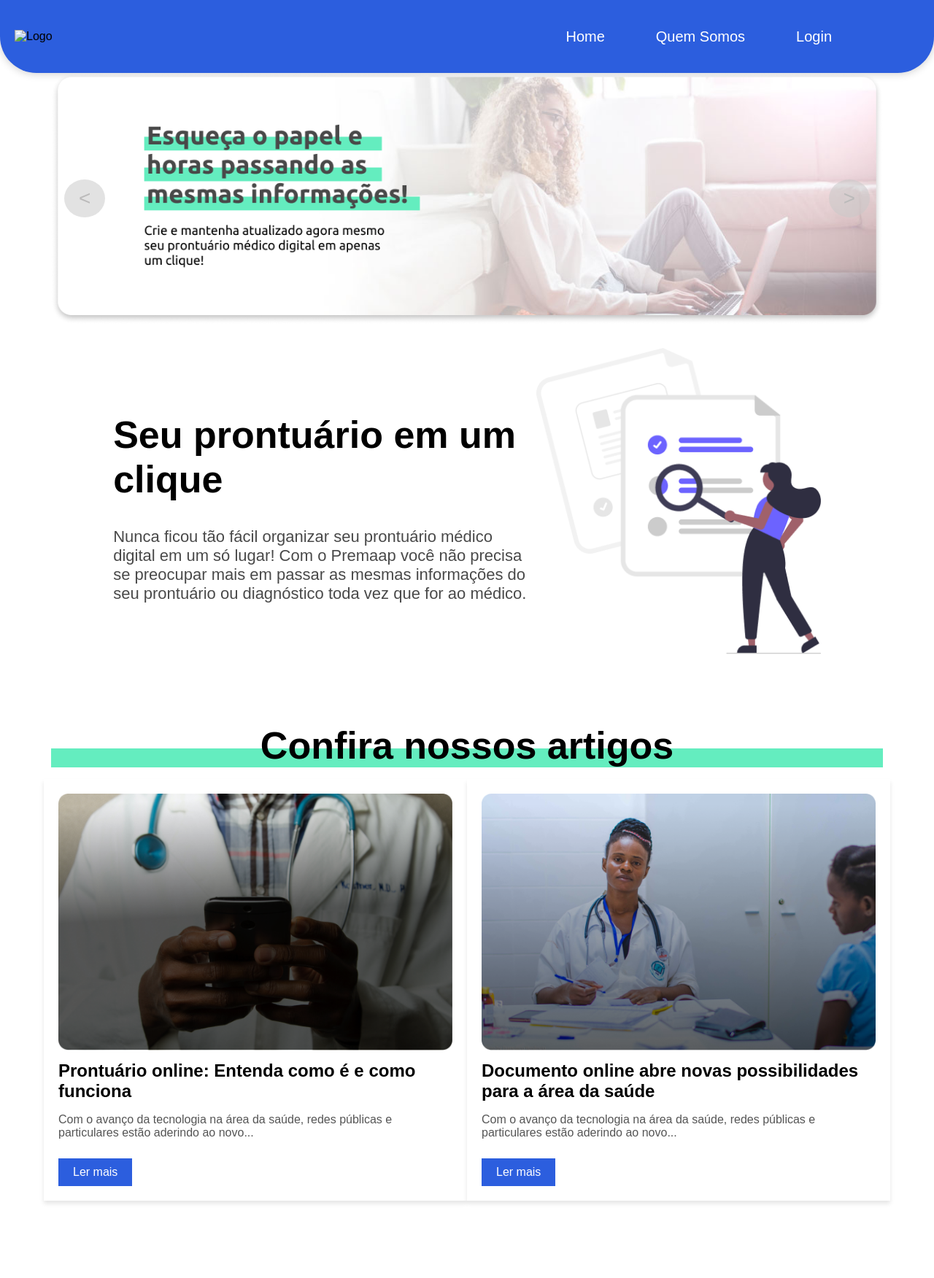
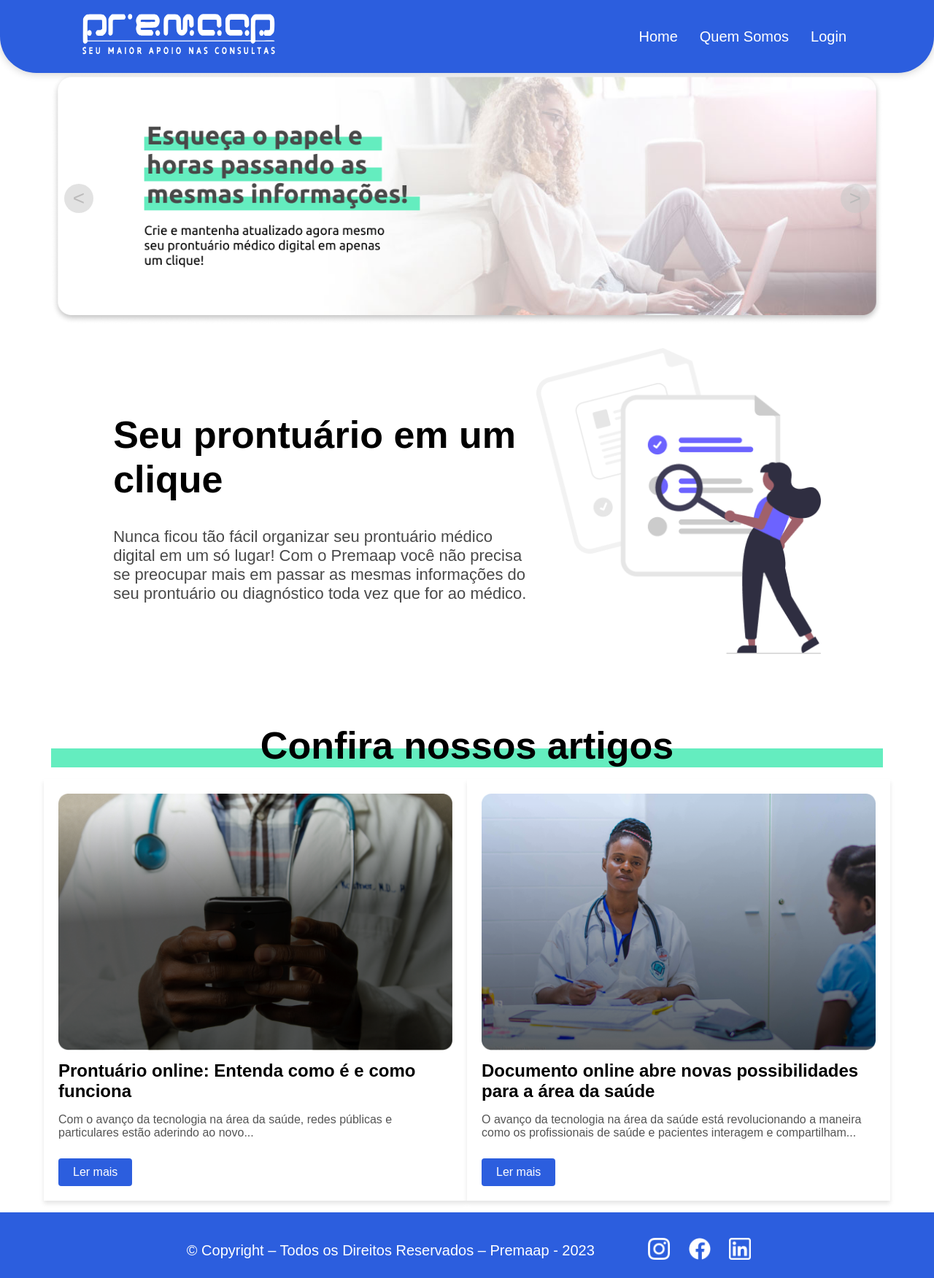
Before and after one commit to Edmito/PE-front-landingPage, a plain HTML site: page index.html in a window 1280 px wide. Shown: the whole page at 73% size. Before the commit the page ends 1662 px from the top, so only its background shows below. Drawn offline with Linux system fonts and the light colour scheme.

Commit message:
estilização e footer

```diff
--- a/css/style.css
+++ b/css/style.css
@@ -18,13 +18,14 @@ header {
 }
 
 .logo img {
-  max-width: 143px;
+  margin-left: 85px;
+  margin-top: 10px;
+  max-width: 280px;
   height: auto;
 }
 
 .navbar {
   margin-right: 85px;
-  box-sizing: border-box;
   z-index: 2;
 }
 
@@ -63,16 +64,26 @@ header {
   margin: 3px 0;
 }
 
-@media (max-width: 768px) {
+@media only screen and (max-width: 820px) {
+  .logo img {
+    margin-top: 12px;
+    margin-left: 18px;
+    max-width: 220px;
+  }
+  .navbar {
+    margin-right: 20px;
+  }
   .nav-list {
       display: none;
       flex-direction: column;
-      background-color: #fff;
+      align-items: center;
+      background-color: rgb(245, 245, 245);
       position: absolute;
       max-width: 220px;
+      height: 420px;
       top: 80px;
       right: 0;
-      left: 18px;
+      left: 39px;
       z-index: 1;
       box-shadow: 0px 4px 4px rgba(0, 0, 0, 0.25);
       border-radius: 0px 0px 10px 10px;
@@ -92,6 +103,7 @@ header {
 
   .nav-link {
       color: #2C5EDE;
+      font-weight: 600;
       padding: 10px 20px;
       text-align: center;
   }
@@ -126,7 +138,7 @@ header {
   display: block;
 }
 
-button {
+.prev, .next {
   position: absolute;
   top: 50%;
   transform: translateY(-50%);
@@ -135,7 +147,9 @@ button {
   color: #bbbaba;
   border: none;
   border-radius: 50%;
-  padding: 10px 20px;
+  width: 40px;
+  height: 40px;
+  padding: 0;
   cursor: pointer;
   font-size: 28px;
   transition: background-color 0.3s;
@@ -151,6 +165,12 @@ button {
 
 button:hover {
   background: #383838;
+}
+
+@media only screen and (max-width: 700px) {
+  .carousel {
+    display: none !important;
+  }
 }
 
 
@@ -180,7 +200,7 @@ button:hover {
   color: #000000;
 }
 
-@media only screen and (max-width: 710px) {
+@media only screen and (max-width: 780px) {
   .section-card {
     flex-direction: column;
     align-items: center;
@@ -231,6 +251,7 @@ button:hover {
 }
 
 .card {
+  width: auto;
   background-color: #fff;
   padding: 20px;
   margin-bottom: 1rem;
@@ -253,23 +274,72 @@ p {
   color: #555;
 }
 
-a {
+.write {
   display: inline-block;
   background-color: #2C5EDE;
   color: #fff;
   padding: 10px 20px;
   margin-top: 10px;
   text-decoration: none;
+  border-radius: 4px;
   transition: background-color 0.3s;
 }
 
-a:hover {
+.write:hover {
   background-color: #1A3DAB;
 }
 
-@media only screen and (max-width: 710px) {
+@media only screen and (max-width: 780px) {
   .cards {
     flex-direction: column;
     align-items: center;
   }
+  .card-image img {
+    margin-left: 10%;
+  }
 }
+
+@media only screen and (max-width: 428px) {
+  .card-image img {
+    max-width: 340px;
+    margin-left: 0;
+  }
+
+}
+
+/* rodape */
+.footer {
+  height: 75px;
+  display: flex;
+  justify-content: center;
+  align-items: center;
+  background-color: #2C5EDE;
+  color: #fff;
+  font-weight: 400;
+  font-size: 20px;
+  padding: 15px 0px 0px 15px;
+}
+
+.social-icons {
+  margin-left: 5%;
+}
+
+.social-icons img {
+  padding: 0 10px;
+  width: 30px;
+  height: 30px;
+}
+
+@media only screen and (max-width: 428px) {
+  .footer {
+    height: 100px;
+    font-size: 14px;
+    flex-direction: column;
+    align-items: center;
+  }
+  .social-icons {
+    margin-left: 0;
+    margin-top: 5%;
+  }
+
+}
--- a/index.html
+++ b/index.html
@@ -11,7 +11,7 @@
 <body>
   <header>
     <div class="logo">
-      <img src="logo.png" alt="Logo">
+      <img src="assets/Mediamodifier-Design.svg" alt="Logo">
     </div>
     <nav class="navbar">
       <ul class="nav-list">
@@ -57,20 +57,32 @@
             </div>
             <h3>Prontuário online: Entenda como é e como funciona</h3>
             <p>Com o avanço da tecnologia na área da saúde, redes públicas e particulares estão aderindo ao novo...</p>
-            <a href="#">Ler mais</a>
+            <a href="#" class="write">Ler mais</a>
           </div>
           <div class="card">
             <div class="card-image">
               <img src="assets/artigo2.png" alt="Artigo 2">
             </div>
             <h3>Documento online abre novas possibilidades para a área da saúde</h3>
-            <p>Com o avanço da tecnologia na área da saúde, redes públicas e particulares estão aderindo ao novo...</p>
-            <a href="#">Ler mais</a>
+            <p>O avanço da tecnologia na área da saúde está revolucionando a maneira como os profissionais de saúde e pacientes interagem e compartilham...</p>
+            <a href="#" class="write">Ler mais</a>
           </div>
         </div>
       </div>
 
     </div>
+
+    <div class="footer">
+      <span>
+        © Copyright – Todos os Direitos Reservados – Premaap - 2023
+      </span>
+      <div class="social-icons">
+        <img src="assets/instagram.png" alt="logotipo do Instagram">
+        <img src="assets/facebook.png" alt="logotipo do Facebook">
+        <img src="assets/linkedin.png" alt="logotipo do LinkedIn">
+      </div>
+    </div>
+
   </main>
   <script src="script.js"></script>
 </body>
```
Also changed, not shown: assets/Mediamodifier-Design.svg (added), assets/facebook.png (added), assets/instagram.png (added), assets/linkedin.png (added), assets/logo_transp.png (added), assets/logo_transp.svg (added), assets/logo_transp2.png (added), 1 other file.
